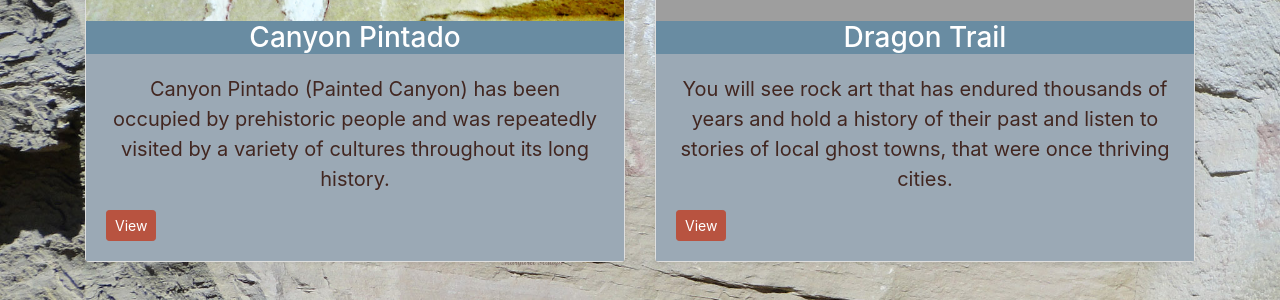
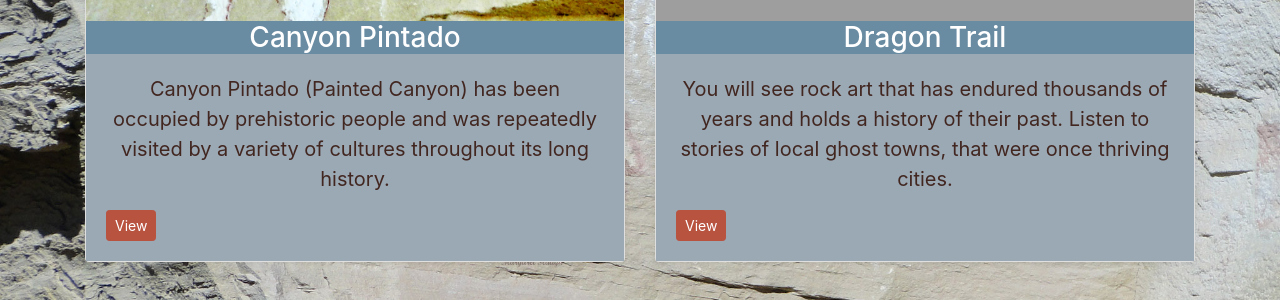
Before and after one commit to Clients/CPDTRockArtTours, a Jekyll site: the page built from index.html, in a window 1280 px wide and 900 px high, scrolled down 1122 px. Shown: the part 183-483 px from the top of the window. Built offline with Jekyll 4.4.1, drawn with Linux system fonts in a browser that asks for light colours; nearby versions of some CDN libraries; comment, search, counter and statistics services are not loaded.

Commit message:
update homepage

```diff
--- a/index.html
+++ b/index.html
@@ -56,8 +56,8 @@ description: Our Guided Rock Art Tours take you back in time through petroglyphs
                 <img class="bd-placeholder-img card-img-top" width="100%" height="225" src="{{site.url}}/assets/images/DC-building-icon.jpg" alt="Dragon Trail rock art">
                 <h3 class="card-title hp text-center">Dragon Trail</h3>
                 <div class="card-body  bg-blue">
-                  <p class="card-text">You will see rock art that has endured thousands of years and hold a
-                  history of their past and listen to stories of local ghost towns, that were once thriving cities.</p>
+                  <p class="card-text">You will see rock art that has endured thousands of years and holds a
+                  history of their past. Listen to stories of local ghost towns, that were once thriving cities.</p>
                   <div class="d-flex justify-content-between align-items-center">
                     <div class="btn-group">
                       <a href="{{site.url}}/dragon-trail" class="btn btn-sm btn-danger">View</a>
```
